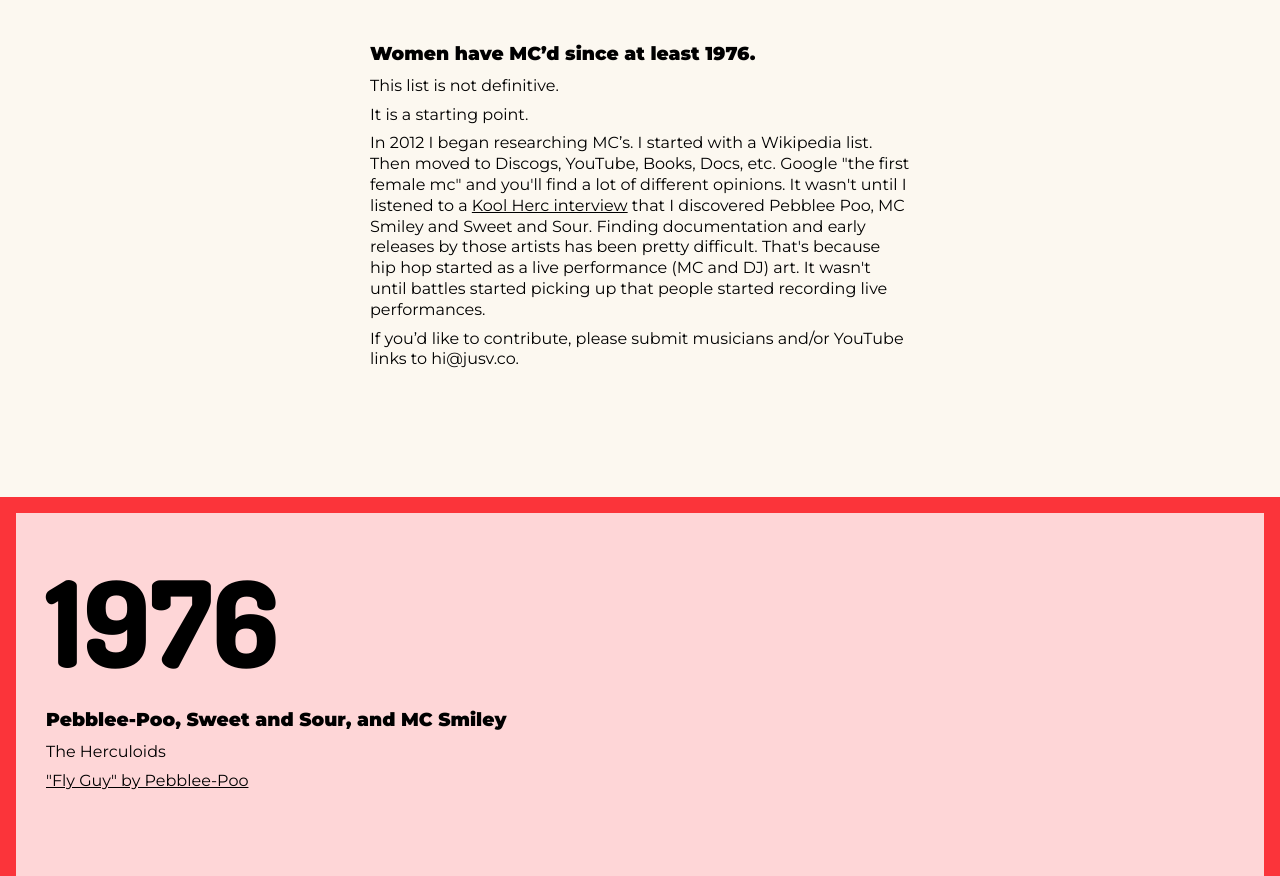
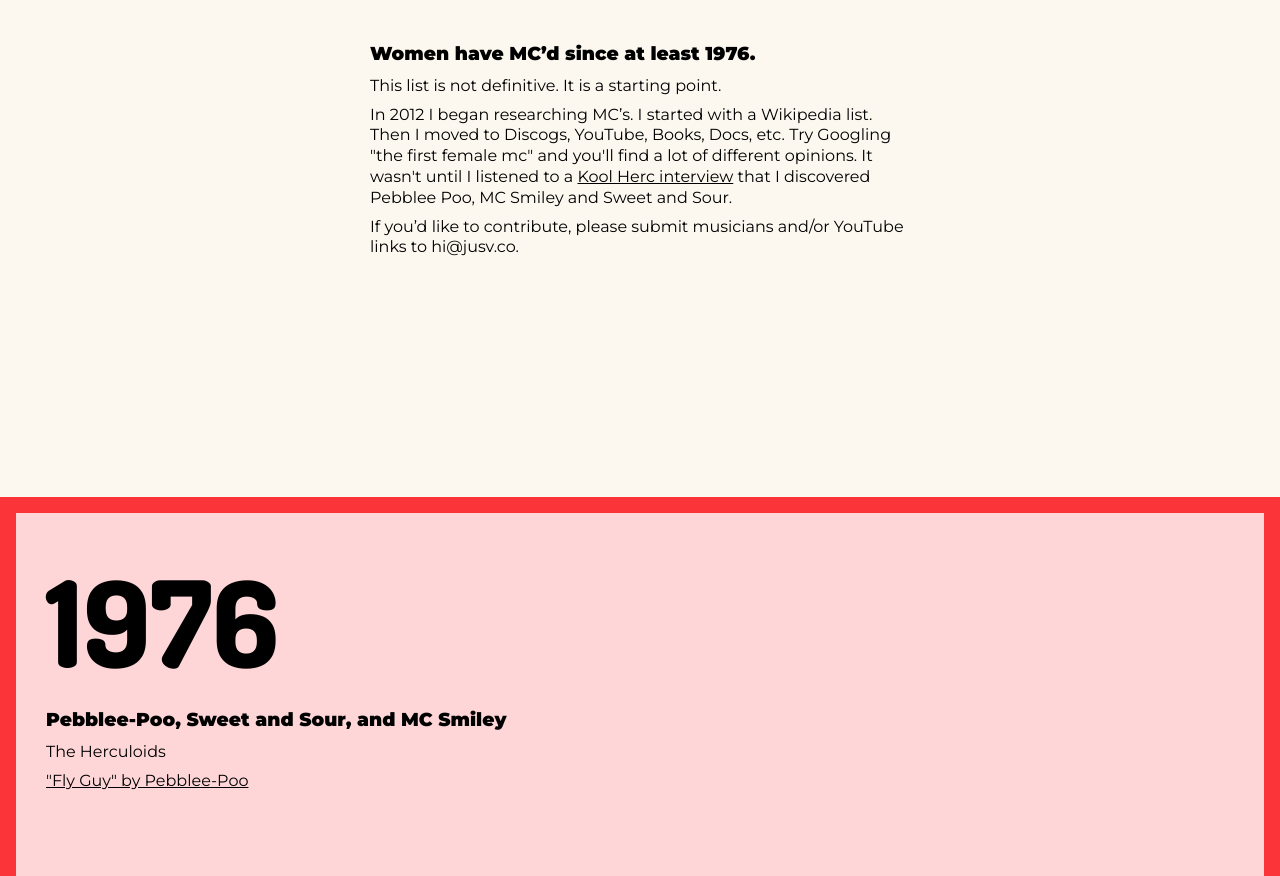
Before and after one commit to justinav/hiphoptimeline, a plain HTML site: page index.html in a window 1280 px wide. Shown: the part 1103-1979 px from the top of the page. Drawn offline with nearby package versions, Linux system fonts and the light colour scheme.

Commit message:
editing intro text

```diff
--- a/index.html
+++ b/index.html
@@ -46,14 +46,14 @@
     </div>
   </section>
   <section class="cream20-bg" id="intro">
-     <img src="/assets/img/collage.jpg" alt="">
-     <div class="padded max-600">
+    <img src="/assets/img/collage.jpg" alt="">
+    <div class="padded max-600">
       <h3>Women have MC’d since at least 1976.</h3>
-       <p>This list is not definitive.</p>
-       <p>It is a starting point. </p>
-       <p>In 2012 I began researching MC’s. I started with a Wikipedia list. Then moved to Discogs, YouTube, Books, Docs, etc. Google "the first female mc" and you'll find a lot of different opinions. It wasn't until I listened to a <a href="https://soundcloud.com/thecombatjackshow/the-kool-herc-episode" target="_blank">Kool Herc interview</a> that I discovered Pebblee Poo, MC Smiley and Sweet and Sour. Finding documentation and early releases by those artists has been pretty difficult. That's because hip hop started as a live performance (MC and DJ) art. It wasn't until battles started picking up that people started recording live performances. </p>
-       <p>If you’d like to contribute, please submit musicians and/or YouTube links to hi@jusv.co.</p>
-     </div>
+      <p>This list is not definitive. It is a starting point. </p>
+      <p>In 2012 I began researching MC’s. I started with a Wikipedia list. Then I moved to Discogs, YouTube, Books, Docs, etc. Try Googling "the first female mc" and you'll find a lot of different opinions. It wasn't until I listened to a <a href="https://soundcloud.com/thecombatjackshow/the-kool-herc-episode" target="_blank">Kool Herc interview</a> that I discovered Pebblee Poo, MC Smiley and Sweet and Sour.</p>
+      <p>If you’d like to contribute, please submit musicians and/or YouTube links to hi@jusv.co.</p>
+      <br><br>
+    </div>
   </section>
   <main class="content"></main>
   <section class="rip section-decade">
```
